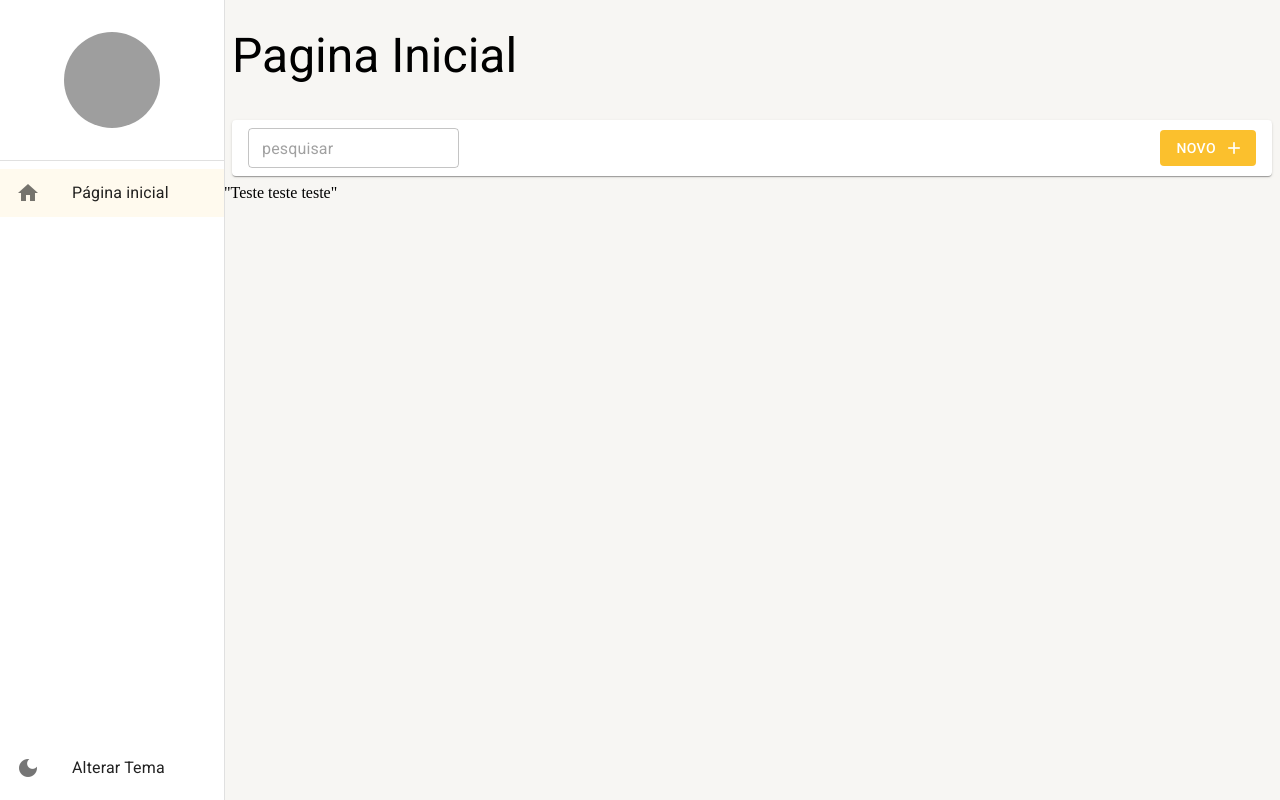
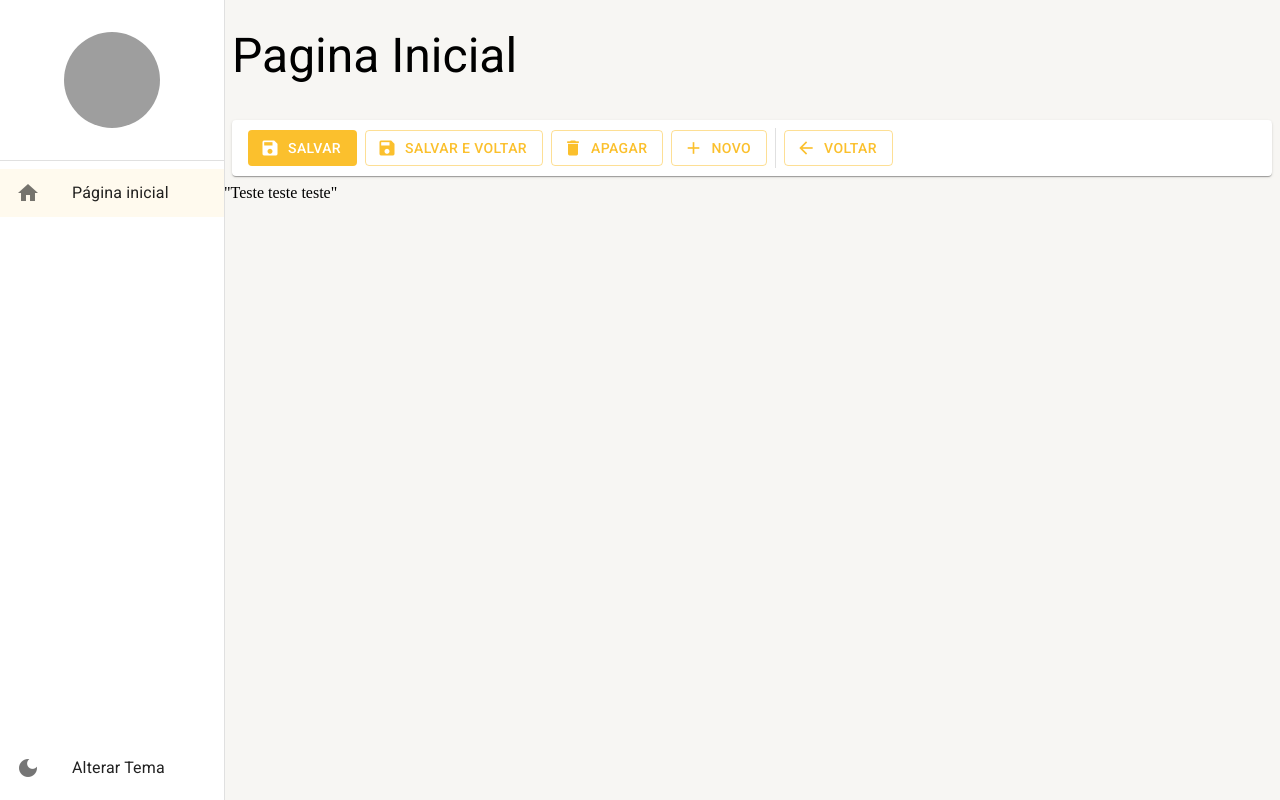
Before and after one commit to Joao-Galdino/react_project, a React (Create React App) app: page /pagina-inicial in a window 1280 px wide. Built offline with nearby package versions, Linux system fonts and the light colour scheme; grey boxes are pictures that could not be loaded.

Commit message:
feat: Create detail tools

```diff
--- a/src/pages/dashboard/Dashboard.tsx
+++ b/src/pages/dashboard/Dashboard.tsx
@@ -1,4 +1,4 @@
-import { FerramentasDaListagem } from "../../shared/components";
+import {FerramentasDeDetalhe } from "../../shared/components";
 import { LayoutBaseDePagina } from "../../shared/layouts";
 
 
@@ -8,9 +8,7 @@
         <LayoutBaseDePagina
         titulo="Pagina Inicial"
         barraDeFerramentas={(
-            <FerramentasDaListagem
-                mostrarInputBusca
-            />
+            <FerramentasDeDetalhe/>
         )}>
         "Teste teste teste"
         </LayoutBaseDePagina>
--- /dev/null
+++ b/src/shared/components/ferramentas-de-detalhe/FerramentasDeDetalhe.tsx
@@ -0,0 +1,57 @@
+import { Box, Button, Divider, Icon, Paper, useTheme } from "@mui/material";
+
+
+
+export const FerramentasDeDetalhe: React.FC = () =>{
+    const theme = useTheme();
+
+    return (
+        <Box
+            gap={1}
+            marginX={1}
+            padding={1}
+            paddingX={2}
+            display="flex"
+            alignItems="center"
+            height={theme.spacing(5)}
+            component={Paper}
+        >
+
+        <Button
+            color='primary'
+            disableElevation //Ao declarar um componemte boolean é possivel passar apenas o nome caso seja TRUE
+            variant="contained"
+            startIcon={<Icon>save</Icon>}
+        >Salvar</Button>
+        <Button
+            color='primary'
+            disableElevation //Ao declarar um componemte boolean é possivel passar apenas o nome caso seja TRUE
+            variant="outlined"
+            startIcon={<Icon>save</Icon>}
+        >Salvar e voltar</Button>
+        <Button
+            color='primary'
+            disableElevation //Ao declarar um componemte boolean é possivel passar apenas o nome caso seja TRUE
+            variant="outlined"
+            startIcon={<Icon>delete</Icon>}
+        >Apagar</Button>
+        <Button
+            color='primary'
+            disableElevation //Ao declarar um componemte boolean é possivel passar apenas o nome caso seja TRUE
+            variant="outlined"
+            startIcon={<Icon>add</Icon>}
+        >Novo</Button>
+
+        <Divider variant='middle' orientation="vertical" />
+
+        <Button
+            color='primary'
+            disableElevation //Ao declarar um componemte boolean é possivel passar apenas o nome caso seja TRUE
+            variant="outlined"
+            startIcon={<Icon>arrow_back</Icon>}
+        >Voltar</Button>
+        </Box>
+
+    );
+
+};
--- a/src/shared/components/index.ts
+++ b/src/shared/components/index.ts
@@ -1,2 +1,3 @@
 export * from './menu-lateral/MenuLateral';
 export * from './ferramentas-da-listagem/FerramentasDaListagem';
+export * from './ferramentas-de-detalhe/FerramentasDeDetalhe';
```
